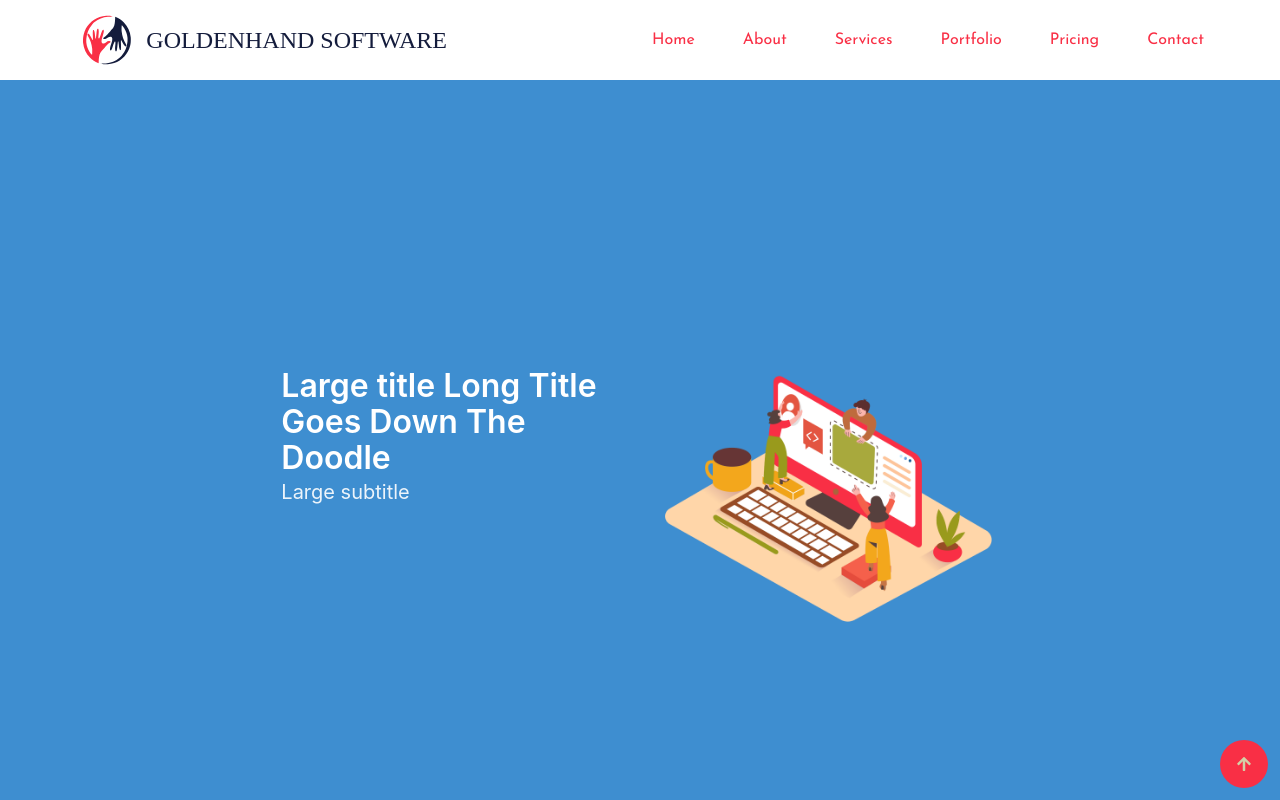
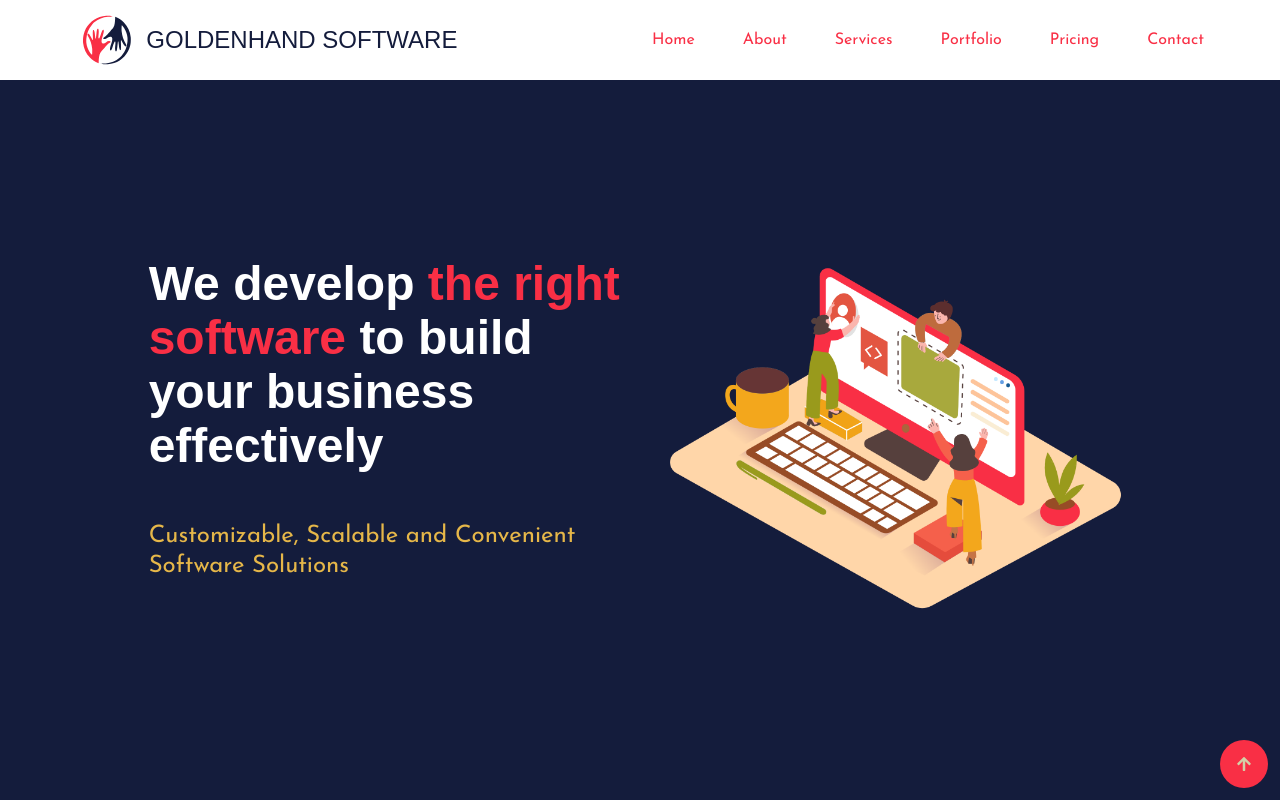
Before and after one commit to CodeMaster1025/Goldenhand-NextJS, a Next.js app: page / in a window 1280 px wide. Shown: the top 800 px of the page. Built offline with nearby package versions, Linux system fonts and the light colour scheme; a web font is replaced by a local one.

Commit message:
introduction and slogan

```diff
--- a/components/introduction.js
+++ b/components/introduction.js
@@ -1,13 +1,15 @@
 export default function Introduction() {
     return (
-      <section className="hero is-info is-large" style={{marginTop: 80}}>
+      <section className="hero is-fullheight-with-navbar">
         <div className="hero-body">
-          <div class="columns">
-            <div className="column is-4 is-offset-2">
-              <h1 className="title"> Large title Long Title Goes Down The Doodle </h1>
-              <h2 className="subtitle"> Large subtitle </h2>
+          <div className="columns">
+            <div className="column is-5 is-offset-1">
+              <h1 className="title"> We develop <span>the right software</span> to build your business effectively </h1>
+              <br />
+              <h2 className="subtitle"> Customizable, Scalable and Convenient Software Solutions </h2>
             </div>
-            <div className="column is-4">
+
+            <div className="column is-5">
               <img src="/web_development.png" />
             </div>
           </div>
--- a/styles/_app.scss
+++ b/styles/_app.scss
@@ -64,7 +64,7 @@ $input-shadow: none;*/
 
 .company-title {
     color: $g-blue;
-    font-family: $g-header-font;
+    font-family: $g-header-font, sans-serif;
     font-size: 1.5rem;
     padding-left: 0.5rem;
     @media (max-width: 441px) {
@@ -179,3 +179,27 @@ body{
     }
 }
 //floating action button component styling
+
+//introduction component styling
+.hero {
+  background-color: $g-blue;
+  margin-top: 80px;
+}
+
+.title {
+  font-size: 3rem;
+  color: white;
+  font-family: $g-header-font, sans-serif;
+  span {
+    color: $g-red;
+  }
+  //color: $g-blue;
+}
+
+.subtitle {
+  font-size: 1.5rem;
+  color: $g-yellow;
+  font-family: $g-content-font, serif;
+  //color: $g-blue;
+}
+//introduction component styling
```
